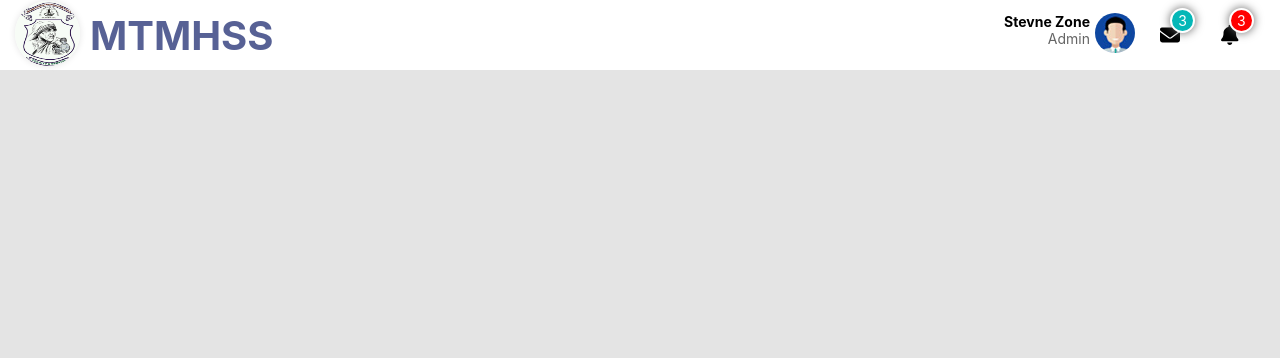
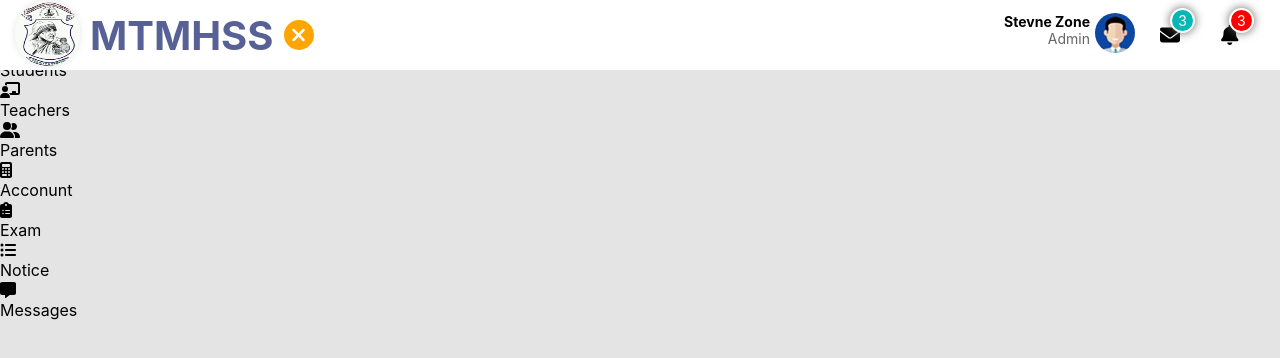
Before and after one commit to Vinoth82003/school_frontend, a React (Create React App) app: page / in a window 1280 px wide. Shown: the top 358 px of the page. Built offline with nearby package versions, Linux system fonts and the light colour scheme.

Commit message:
sidebar setup

```diff
--- a/src/App.js
+++ b/src/App.js
@@ -1,9 +1,17 @@
+import { createContext, useState } from "react";
 import Navbar from "./Components/Navbar";
+import SideBar from "./Components/SideBar";
+export const AppContext = createContext();
 
 function App() {
+  const [isSidebar, setSidebar] = useState(false);
+  const value = { isSidebar, setSidebar };
   return (
     <>
-      <Navbar />
+      <AppContext.Provider value={value}>
+        <Navbar />
+        <SideBar />
+      </AppContext.Provider>
     </>
   );
 }
--- a/src/Components/Navbar.jsx
+++ b/src/Components/Navbar.jsx
@@ -1,4 +1,4 @@
-import React, { useState } from "react";
+import React, { useContext, useState } from "react";
 import logo from "../img/logo.jpg";
 import admin_logo from "../img/admin.jpg";
 import "../css/navbar.css";
@@ -11,6 +11,7 @@ import {
   faEnvelope,
   faMessage,
   faSignOut,
+  faTimes,
   faUserGear,
   faUsers,
 } from "@fortawesome/free-solid-svg-icons";
@@ -18,8 +19,11 @@ import stud1 from "../img/student11.png";
 import stud2 from "../img/student12.png";
 import stud3 from "../img/student13.png";
 import stud4 from "../img/student11 (1).png";
+import { AppContext } from "../App";
+import { faArrowRight } from "@fortawesome/free-solid-svg-icons/faArrowRight";
 
 const Navbar = () => {
+  const value = useContext(AppContext);
   const [activeMenu, setActiveMenu] = useState(null);
   const [isActive, setActive] = useState(false);
 
@@ -31,10 +35,20 @@ const Navbar = () => {
     <>
       <nav className="navbar">
         <div className="school_name">
-          <div className="logo">
+          <div className={`logo ${value.isSidebar ? "active" : ""}`}>
             <img src={logo} alt="school logo" />
           </div>
-          <h1 className="name">MTMHSS</h1>
+          <h1 className={`name ${value.isSidebar ? "active" : ""}`}>MTMHSS</h1>
+          <div
+            className={`sidebar_toggle ${value.isSidebar ? "active" : ""}`}
+            onClick={() => value.setSidebar(!value.isSidebar)}
+          >
+            {value.isSidebar ? (
+              <FontAwesomeIcon icon={faArrowRight} />
+            ) : (
+              <FontAwesomeIcon icon={faTimes} />
+            )}
+          </div>
         </div>
         <button
           className={`toggle_button ${isActive ? "active" : ""}`}
--- /dev/null
+++ b/src/Components/SideBar.jsx
@@ -0,0 +1,91 @@
+import React, { useContext } from "react";
+import { AppContext } from "../App";
+import { FontAwesomeIcon } from "@fortawesome/react-fontawesome";
+import {
+  faCalculator,
+  faChalkboardTeacher,
+  faClipboardList,
+  faDashboard,
+  faGraduationCap,
+  faListDots,
+  faMessage,
+  faUserGroup,
+} from "@fortawesome/free-solid-svg-icons";
+
+const SideBar = () => {
+  const value = useContext(AppContext);
+  return (
+    <>
+      <aside className="sidebar">
+        <ul className="sidebar">
+          <li className="side_menu">
+            <div className="inner_menu">
+              <div className="side_icon">
+                <FontAwesomeIcon icon={faDashboard} />
+              </div>
+              <div className="side_text">Dashboard</div>
+            </div>
+          </li>
+          <li className="side_menu">
+            <div className="inner_menu">
+              <div className="side_icon">
+                <FontAwesomeIcon icon={faGraduationCap} />
+              </div>
+              <div className="side_text">Students</div>
+            </div>
+          </li>
+          <li className="side_menu">
+            <div className="inner_menu">
+              <div className="side_icon">
+                <FontAwesomeIcon icon={faChalkboardTeacher} />
+              </div>
+              <div className="side_text">Teachers</div>
+            </div>
+          </li>
+          <li className="side_menu">
+            <div className="inner_menu">
+              <div className="side_icon">
+                <FontAwesomeIcon icon={faUserGroup} />
+              </div>
+              <div className="side_text">Parents</div>
+            </div>
+          </li>
+          <li className="side_menu">
+            <div className="inner_menu">
+              <div className="side_icon">
+                <FontAwesomeIcon icon={faCalculator} />
+              </div>
+              <div className="side_text">Acconunt</div>
+            </div>
+          </li>
+          <li className="side_menu">
+            <div className="inner_menu">
+              <div className="side_icon">
+                <FontAwesomeIcon icon={faClipboardList} />
+              </div>
+              <div className="side_text">Exam</div>
+            </div>
+          </li>
+          <li className="side_menu">
+            <div className="inner_menu">
+              <div className="side_icon">
+                <FontAwesomeIcon icon={faListDots} />
+              </div>
+              <div className="side_text">Notice</div>
+            </div>
+          </li>
+          <li className="side_menu">
+            <div className="inner_menu">
+              <div className="side_icon">
+                <FontAwesomeIcon icon={faMessage} />
+              </div>
+              <div className="side_text">Messages</div>
+            </div>
+          </li>
+        </ul>
+      </aside>
+    </>
+  );
+};
+
+export default SideBar;
--- a/src/css/navbar.css
+++ b/src/css/navbar.css
@@ -401,3 +401,29 @@ body {
     height: inherit;
   }
 }
+
+.logo,
+.name {
+  width: 100%;
+}
+
+.logo.active,
+.name.active {
+  transition: all 0.3s;
+  width: 0;
+  overflow: hidden;
+}
+
+.sidebar_toggle {
+  background: #ffa500;
+  min-width: 30px;
+  min-height: 30px;
+  max-width: 30px;
+  max-height: 30px;
+  border-radius: 50%;
+  display: flex;
+  align-items: center;
+  justify-content: center;
+  color: #fff;
+  font-size: 20px;
+}
```
Also changed, not shown: src/css/sidebar.css (added).
